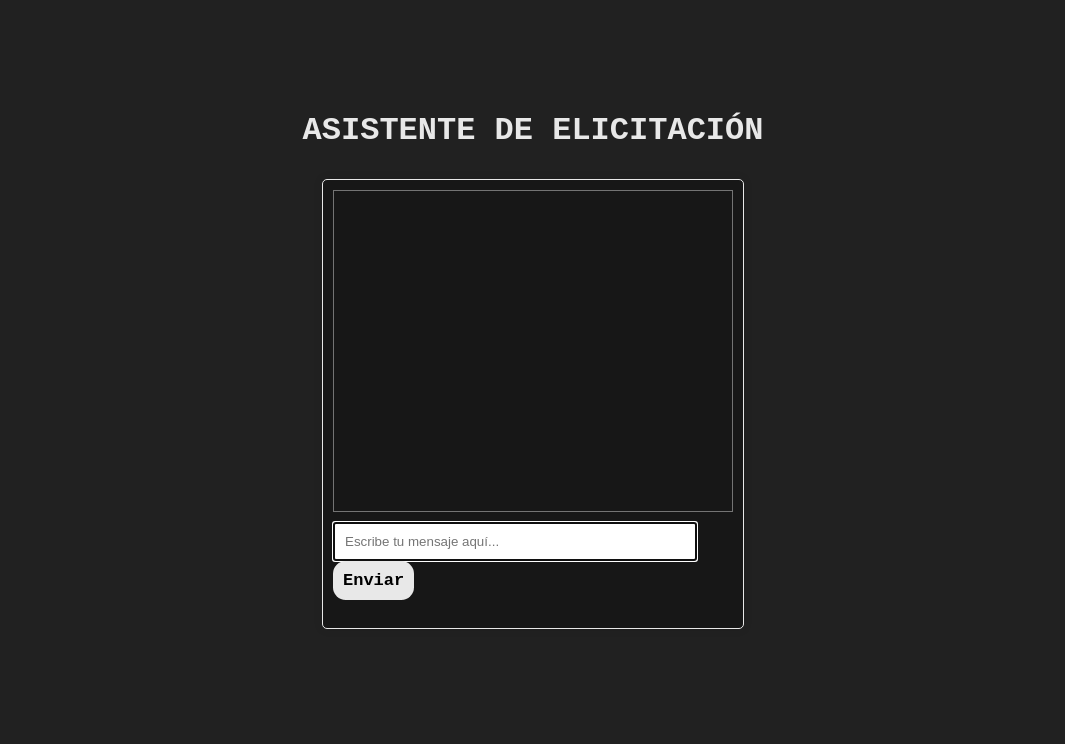
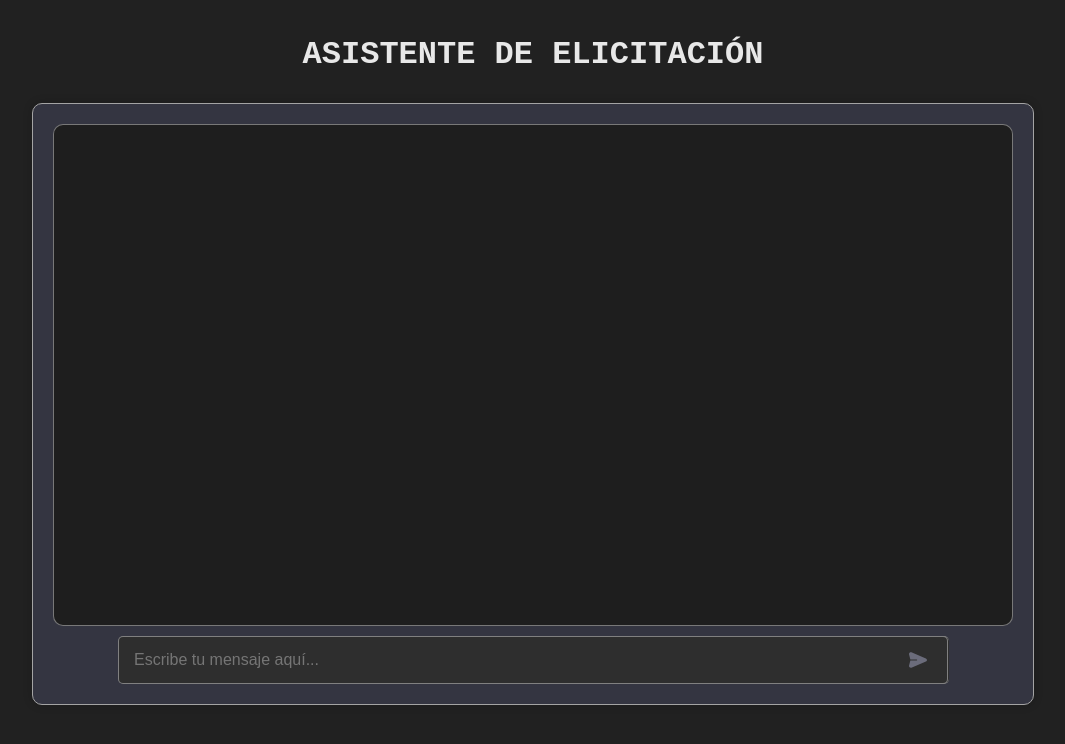
Before and after one commit to DavidAlejandroMedina/AutoIngRequisitos, a Flask app: page /asistente_elicitacion in a window 1280 px wide. Shown: the top 744 px of the page, without its empty margins (107-1172 px from the left). Run offline with Flask 3, Linux system fonts and the light colour scheme.

Commit message:
Se cambia estilo de chat elicitacion y se cambia declaracion de clase para cliente en app.py

```diff
--- a/app/app.py
+++ b/app/app.py
@@ -14,7 +14,7 @@
 
     app = Flask(__name__)
     app.secret_key = secret_key_hex
-
+    openAI = OpenAIClient()
 
     @app.route('/')
     def home():
@@ -23,7 +23,6 @@
 
     @app.route('/chat', methods=['POST'])
     def chat() -> Response:
-        openAI = OpenAIClient()
         client = openAI.get_client()
 
         if 'THREAD_ID' not in session:
@@ -43,7 +42,7 @@
 
     @app.route('/analisis_escenarios', methods=['GET', 'POST'])
     def analisis_escenarios():
-        client = OpenAIClient().get_client
+        client = openAI.get_client()
 
         if request.method == 'GET':
             return render_template('escenarios.html')
--- a/app/src/elicitacion.py
+++ b/app/src/elicitacion.py
@@ -4,6 +4,7 @@
 def consult(user_message, thread_id, openAI):
     client = openAI.get_client()
     assistant_id = openAI.get_elicitation_id()
+
 
     message = client.beta.threads.messages.create(
         thread_id=thread_id,
--- a/app/static/css/chat.css
+++ b/app/static/css/chat.css
@@ -1,43 +1,105 @@
-
 .chat-container {
-    width: 400px;
-    border: 1px solid #e8e8e8;
-    background-color: #171717;
-    padding: 10px;
-    box-shadow: 0 0 10px rgba(0, 0, 0, 0.1);
-    border-radius: 5px;
+    width: 60em;
+    border: 1px solid #a4a4a4;
+    background-color: #343541;
+    padding: 20px;
+    box-shadow: 0 0 10px rgba(0, 0, 0, 0.2);
+    border-radius: 10px;
+    font-family: 'Arial', sans-serif;
+    color: #d1d5db;
 }
 
 #chat-box {
-    height: 300px;
+    display: flex;
+    flex-direction: column;
+    height: 30em;
     overflow-y: auto;
     border: 1px solid #dddddd78;
     padding: 10px;
     margin-bottom: 10px;
-    }
+    background-color: #1e1e1e;
+    border-radius: 10px;
+}
 
 .user-message {
-    text-align: right;
+    align-self: flex-end;
+    font-size: 16px;
     margin-bottom: 10px;
-    padding: 5px;
-    background-color: #212121;
-    border-radius: 5px;
+    padding: 10px;
+    text-align: center;
+    background-color: #2f2f2f;
+    color: #ffffff;
+    border-radius: 10px;
+    min-width: 10%;
+    max-width: 80%;
+    margin-left: auto;
 }
 
 .assistant-message {
     text-align: left;
+    font-size: 16px;
     margin-bottom: 10px;
-    padding: 5px;
-    background-color: #585858;
-    border-radius: 5px;
+    padding: 10px;
+    background-color: #323334;
+    color: #ffffff;
+    border-radius: 10px;
+    min-width: 3%;
+    max-width: 80%;
+    margin-right: auto;
+}
+
+.input-wrapper {
+    display: flex;
+    justify-content: center;
+    align-items: center;
+}
+
+input {
+    font-size: 16px;
 }
 
 input[type="text"] {
-    width: calc(100% - 60px);
-    padding: 10px;
-    margin-right: 5px;
+    width: calc(100% - 10em);
+    height: 1rem;
+    padding: 15px;
+    margin-right: 10px;
+    border-radius: 5px;
+    border-top: 1px solid #dddddd78;
+    border-left: 1px solid #dddddd78;
+    border-bottom: 1px solid #dddddd78;
+    border-right: none;
+    background-color: #2e2e2e;
+    color: #d1d5db;
 }
 
-button {
-    padding: 10px;
+input[type="text"]:focus {
+    outline: none;
 }
+
+.send-icon {
+    height: 18px;
+    width: 18px;
+}
+
+
+#chat-submit {
+    display: flex;
+    align-items: center;
+    justify-content: center;
+    height: 1.63em;
+    padding: 10px 20px;
+    margin-left: -70px;
+    border-radius: 0 5px 5px 0;
+    border-top: 1px solid #dddddd78;
+    border-bottom: 1px solid #dddddd78;
+    border-right: 1px solid #dddddd78;
+    background-color: #2e2e2e;
+    color: #ffffff;
+    cursor: pointer;
+    transition: background-color 0.3s ease;
+}
+
+
+#chat-submit:hover {
+    background-color: #606060;
+}
--- a/app/static/js/chat_elicitacion.js
+++ b/app/static/js/chat_elicitacion.js
@@ -1,6 +1,13 @@
 const chatSubmitBtn = document.getElementById("chat-submit");
+chatSubmitBtn.addEventListener("click", sendMessage);
 
-chatSubmitBtn.addEventListener("click", sendMessage);
+const inputChat = document.getElementById("user-input")
+inputChat.addEventListener("keydown", function(event){
+  if (event.key === 'Enter') {
+    sendMessage();
+  }
+})
+
 
 async function sendMessage() {
   const userInput = document.getElementById("user-input").value;
@@ -23,10 +30,15 @@
   });
   const data = await response.json();
 
+  console.log(data.message)
+
   const assistantMessageDiv = document.createElement("div");
   assistantMessageDiv.className = "assistant-message";
   assistantMessageDiv.textContent = data.message;
+  const boldMessage = data.message.replace(/\*\*(.*?)\*\*/g, '<strong>$1</strong>');
+  assistantMessageDiv.innerHTML = boldMessage.replace(/\n/g, '<br>');
   chatBox.appendChild(assistantMessageDiv);
+
 
   chatBox.scrollTop = chatBox.scrollHeight;
 }
--- a/app/templates/elicitacion.html
+++ b/app/templates/elicitacion.html
@@ -11,13 +11,17 @@
 
     <div class="chat-container">
         <div id="chat-box"></div>
-        <input
+        <div class="input-wrapper">
+            <input
             type="text"
             id="user-input"
             placeholder="Escribe tu mensaje aquí..."
-            autofocus
-        />
-        <button class="chat-button" id="chat-submit">Enviar</button>
+            autofocus/>
+            <div id="chat-submit">
+                <svg class="send-icon" version="1.1" id="Capa_1" xmlns="http://www.w3.org/2000/svg" xmlns:xlink="http://www.w3.org/1999/xlink" x="0px" y="0px" viewBox="0 0 512 512" style="enable-background:new 0 0 512 512;" xml:space="preserve"><g><g><path fill="#6B6C7B" d="M481.508,210.336L68.414,38.926c-17.403-7.222-37.064-4.045-51.309,8.287C2.86,59.547-3.098,78.551,1.558,96.808 L38.327,241h180.026c8.284,0,15.001,6.716,15.001,15.001c0,8.284-6.716,15.001-15.001,15.001H38.327L1.558,415.193 c-4.656,18.258,1.301,37.262,15.547,49.595c14.274,12.357,33.937,15.495,51.31,8.287l413.094-171.409 C500.317,293.862,512,276.364,512,256.001C512,235.638,500.317,218.139,481.508,210.336z"></path></g></g></svg>
+            </div>
+        </div>
+
     </div>
 
     <script src="{{ url_for('static', filename='js/chat_elicitacion.js') }}"></script>
```
Also changed, not shown: app/static/icons/send.svg (added).
